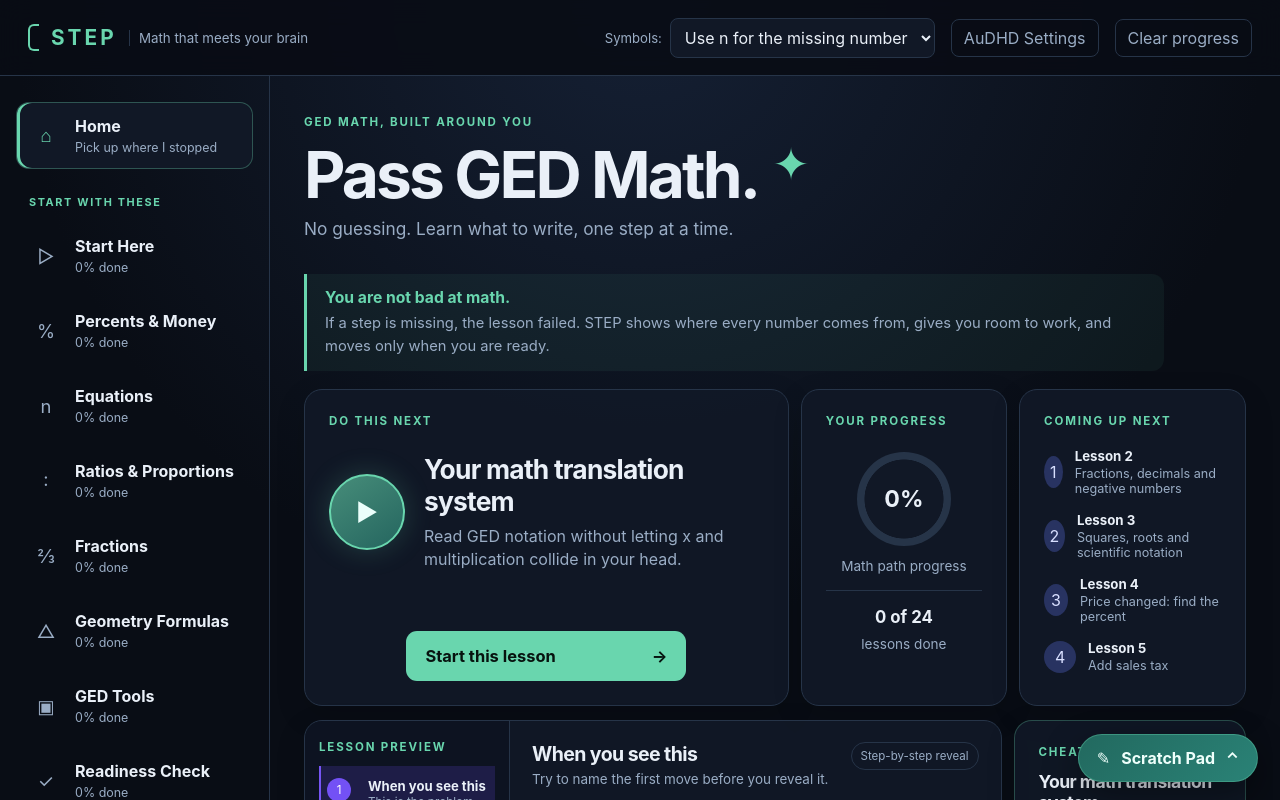
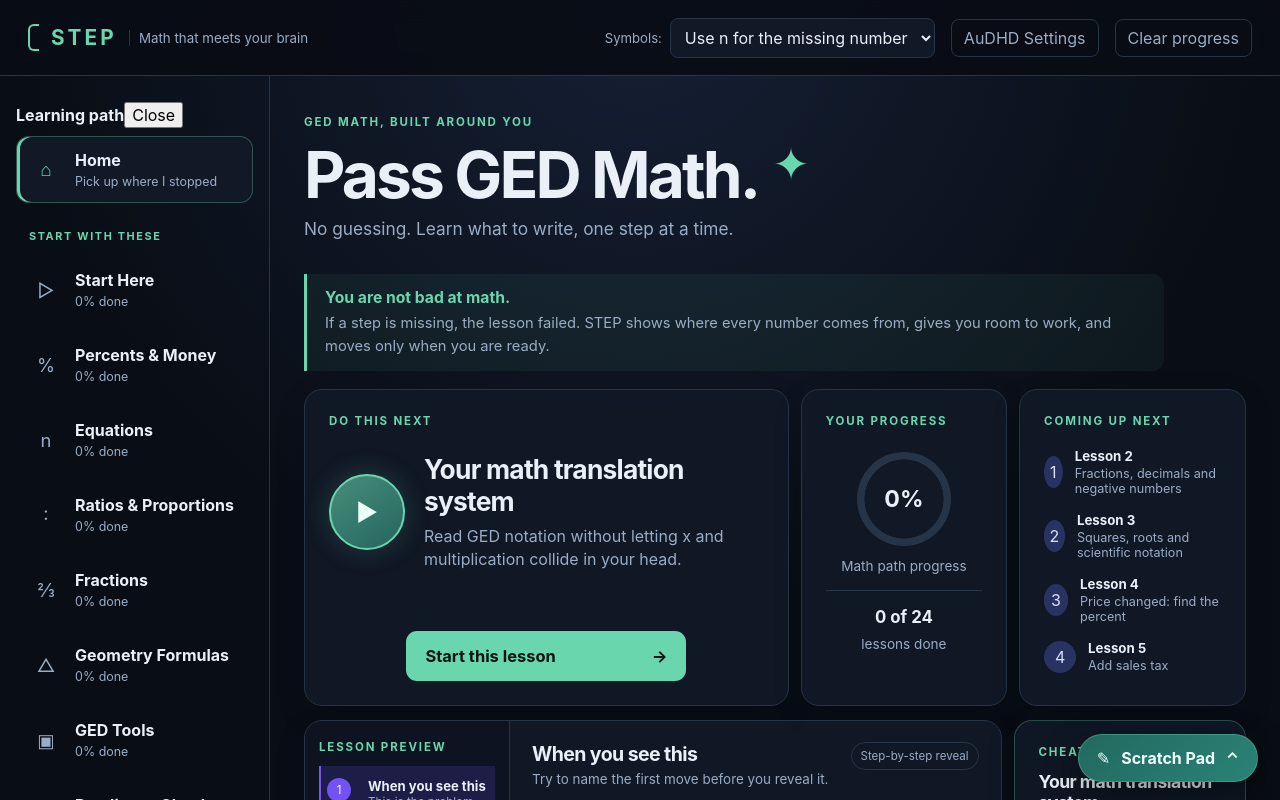
Before and after one commit to Kodaxadev/ged-math-path, a React (Vite) app: page / in a window 1280 px wide. Shown: the top 800 px of the page. Built offline with nearby package versions, Linux system fonts and the light colour scheme.

Commit message:
Add keyboard-friendly mobile drawer focus and close action

```diff
--- a/src/components/Nav.tsx
+++ b/src/components/Nav.tsx
@@ -1,3 +1,4 @@
+import { useEffect, useRef } from 'react';
 import type { CourseModule, ModuleId, Progress } from '../types';
 import { moduleCompletion } from '../lib/course';
 
@@ -18,9 +19,20 @@
 };
 
 export function Nav({ modules, progress, activeModule, open, onSelect, onClose }: Props) {
+  const closeRef = useRef<HTMLButtonElement>(null);
   const shown = modules.filter((module) => mainPath.includes(module.id));
   const more = modules.filter((module) => !mainPath.includes(module.id));
   const moreIsActive = more.some((module) => module.id === activeModule);
+
+  useEffect(() => {
+    if (!open) return;
+    closeRef.current?.focus();
+    function escapeMenu(event: KeyboardEvent) {
+      if (event.key === 'Escape') onClose();
+    }
+    document.addEventListener('keydown', escapeMenu);
+    return () => document.removeEventListener('keydown', escapeMenu);
+  }, [open, onClose]);
 
   function choose(destination: NavDestination) {
     onSelect(destination);
@@ -33,7 +45,7 @@
 
   function item(module: CourseModule) {
     return (
-      <button key={module.id} aria-current={current(module.id)} className={activeModule === module.id ? 'nav-card active nav-with-icon' : 'nav-card nav-with-icon'} onClick={() => choose(module.id)}>
+      <button type="button" key={module.id} aria-current={current(module.id)} className={activeModule === module.id ? 'nav-card active nav-with-icon' : 'nav-card nav-with-icon'} onClick={() => choose(module.id)}>
         <span className="nav-icon" aria-hidden="true">{icons[module.id] ?? '·'}</span>
         <span className="nav-title">{module.title}</span>
         <span className="nav-note">{moduleCompletion(module, progress)}% done</span>
@@ -45,7 +57,11 @@
     <>
       {open && <button className="nav-backdrop" type="button" aria-label="Close learning path menu" onClick={onClose} />}
       <nav id="lesson-navigation" className={open ? 'side-nav mobile-open' : 'side-nav'} aria-label="Learning path">
-        <button aria-current={current('dashboard')} className={activeModule === 'dashboard' ? 'nav-card active nav-with-icon' : 'nav-card nav-with-icon'} onClick={() => choose('dashboard')}>
+        <div className="mobile-nav-heading">
+          <strong>Learning path</strong>
+          <button ref={closeRef} type="button" className="mobile-nav-close" onClick={onClose}>Close</button>
+        </div>
+        <button type="button" aria-current={current('dashboard')} className={activeModule === 'dashboard' ? 'nav-card active nav-with-icon' : 'nav-card nav-with-icon'} onClick={() => choose('dashboard')}>
           <span className="nav-icon" aria-hidden="true">⌂</span>
           <span className="nav-title">Home</span>
           <span className="nav-note">Pick up where I stopped</span>
@@ -59,12 +75,12 @@
           <div className="more-list">{more.map(item)}</div>
         </details>
 
-        <button aria-current={current('cards')} className={activeModule === 'cards' ? 'nav-card active nav-with-icon' : 'nav-card nav-with-icon'} onClick={() => choose('cards')}>
+        <button type="button" aria-current={current('cards')} className={activeModule === 'cards' ? 'nav-card active nav-with-icon' : 'nav-card nav-with-icon'} onClick={() => choose('cards')}>
           <span className="nav-icon" aria-hidden="true">☆</span>
           <span className="nav-title">Cheat Sheets</span>
           <span className="nav-note">What to write down</span>
         </button>
-        <button aria-current={current('insights')} className={activeModule === 'insights' ? 'nav-card active nav-with-icon' : 'nav-card nav-with-icon'} onClick={() => choose('insights')}>
+        <button type="button" aria-current={current('insights')} className={activeModule === 'insights' ? 'nav-card active nav-with-icon' : 'nav-card nav-with-icon'} onClick={() => choose('insights')}>
           <span className="nav-icon" aria-hidden="true">◔</span>
           <span className="nav-title">Insights</span>
           <span className="nav-note">What helps and what jams</span>
```
